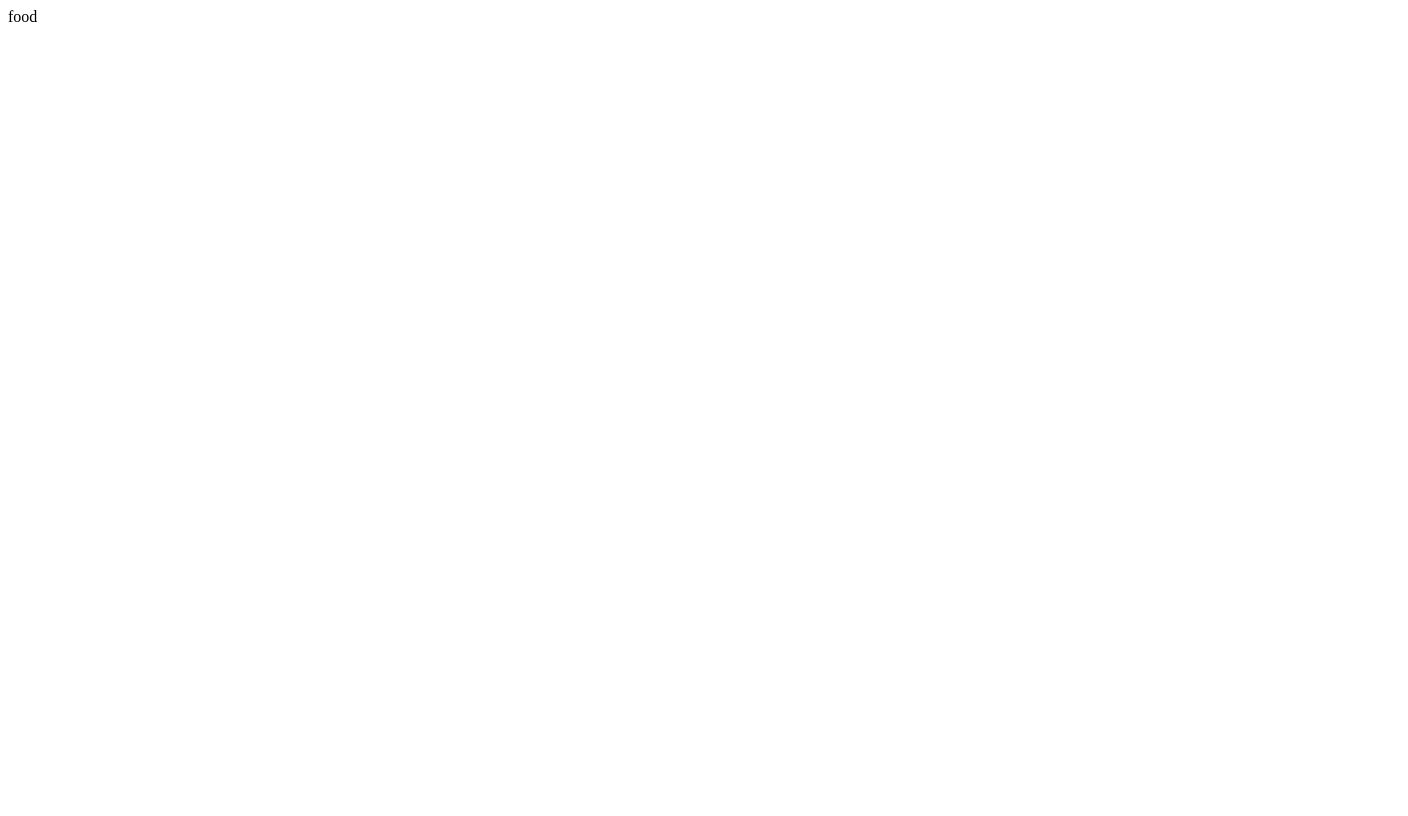
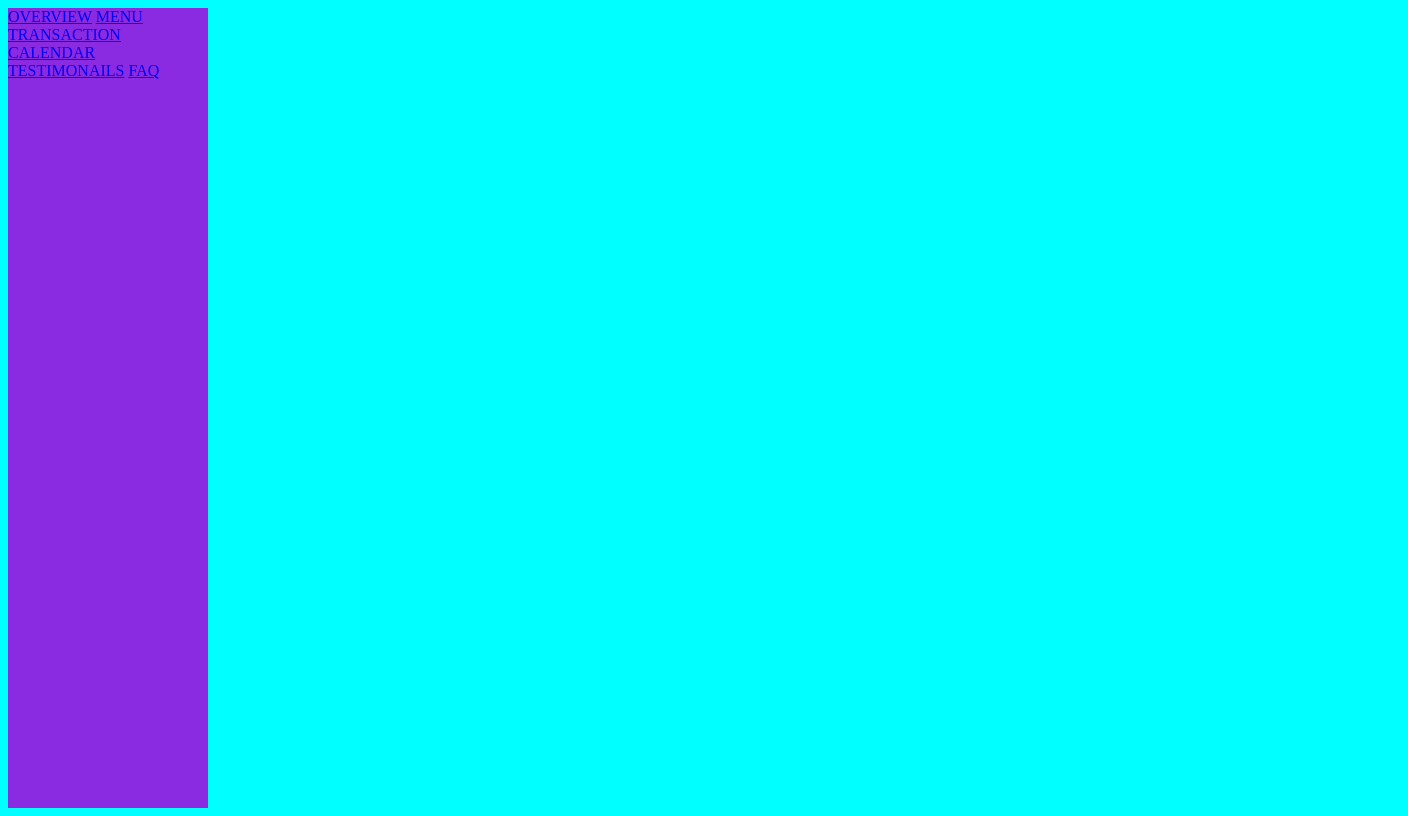
Before and after one commit to NataljaDm/Namu-darbas-Food-Delivery-Platform, a website: page index.html in a window 1280 px wide. Shown: the whole page, 1408 px wide, since content can reach past the window. Drawn offline with Linux system fonts and the light colour scheme.

Commit message:
soninis meniu initial commit

```diff
--- /dev/null
+++ b/css/base/layout.css
@@ -0,0 +1,15 @@
+body {
+    display: flex;
+    flex-direction: row;
+    width: 1400px;
+    background-color: aqua;
+}
+.nav-bar {
+    width: 200px;
+    background-color: blueviolet;
+}
+nav {
+    float: left;
+    background-color: var(--main-color);
+    height: 100vh;
+}
--- /dev/null
+++ b/css/pages/home.css
@@ -0,0 +1 @@
+@import "../base/layout.css";
--- a/index.html
+++ b/index.html
@@ -13,8 +13,19 @@
 <link rel="mask-icon" href="./favicon/safari-pinned-tab.svg" color="#5bbad5">
 <meta name="msapplication-TileColor" content="#ffffff">
 <meta name="theme-color" content="#ffffff">
+<link rel="stylesheet" href="./css/pages/home.css">
 </head>
 <body>
-    food
+    <section class="nav-bar">
+    <nav>
+        <a href="#">OVERVIEW</a>
+        <a href="#">MENU</a>
+        <a href="#">TRANSACTION</a>
+        <a href="#">CALENDAR</a>
+        <a href="#">TESTIMONAILS</a>
+        <a href="#">FAQ</a>
+    </nav>
+    </section>
+
 </body>
 </html>
```
